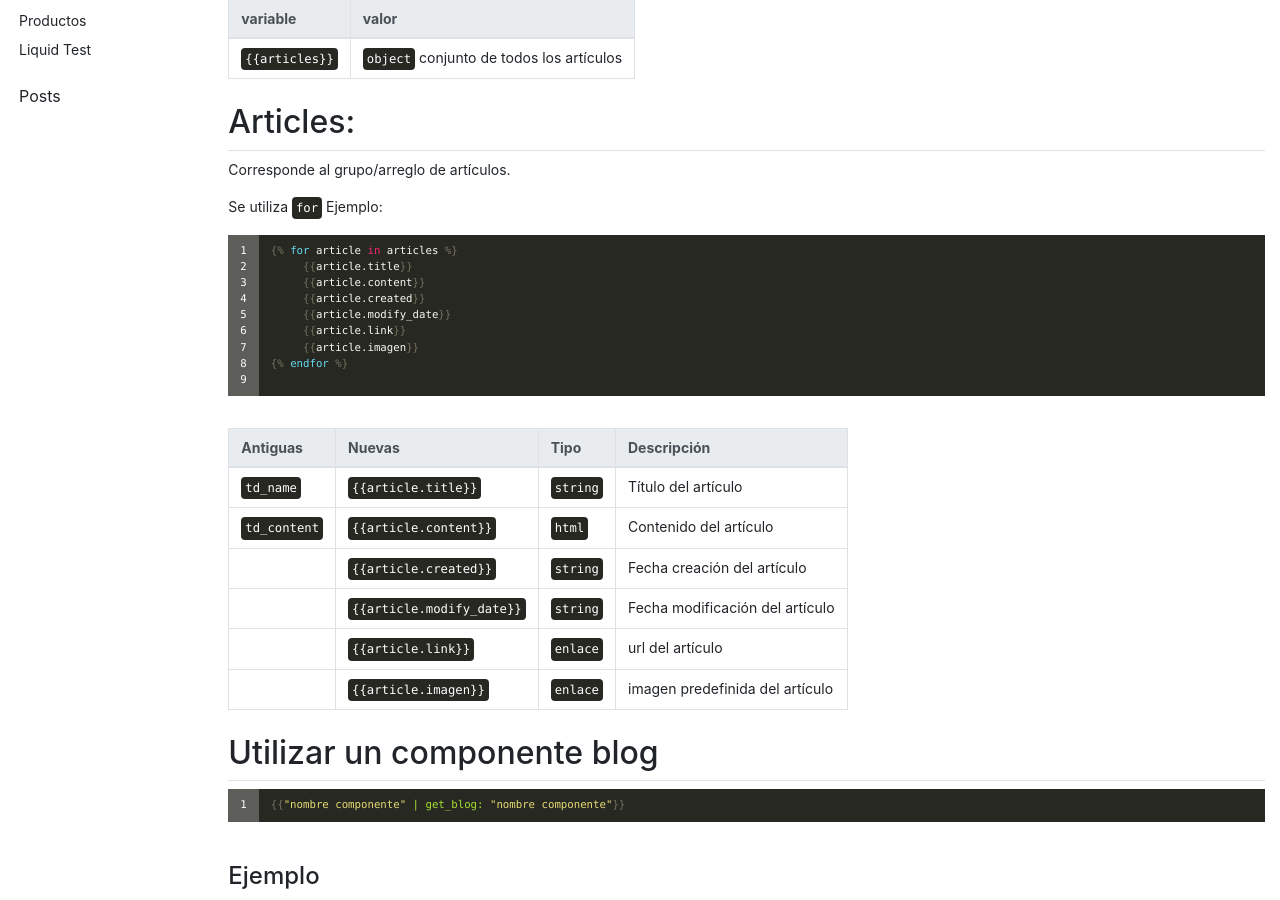
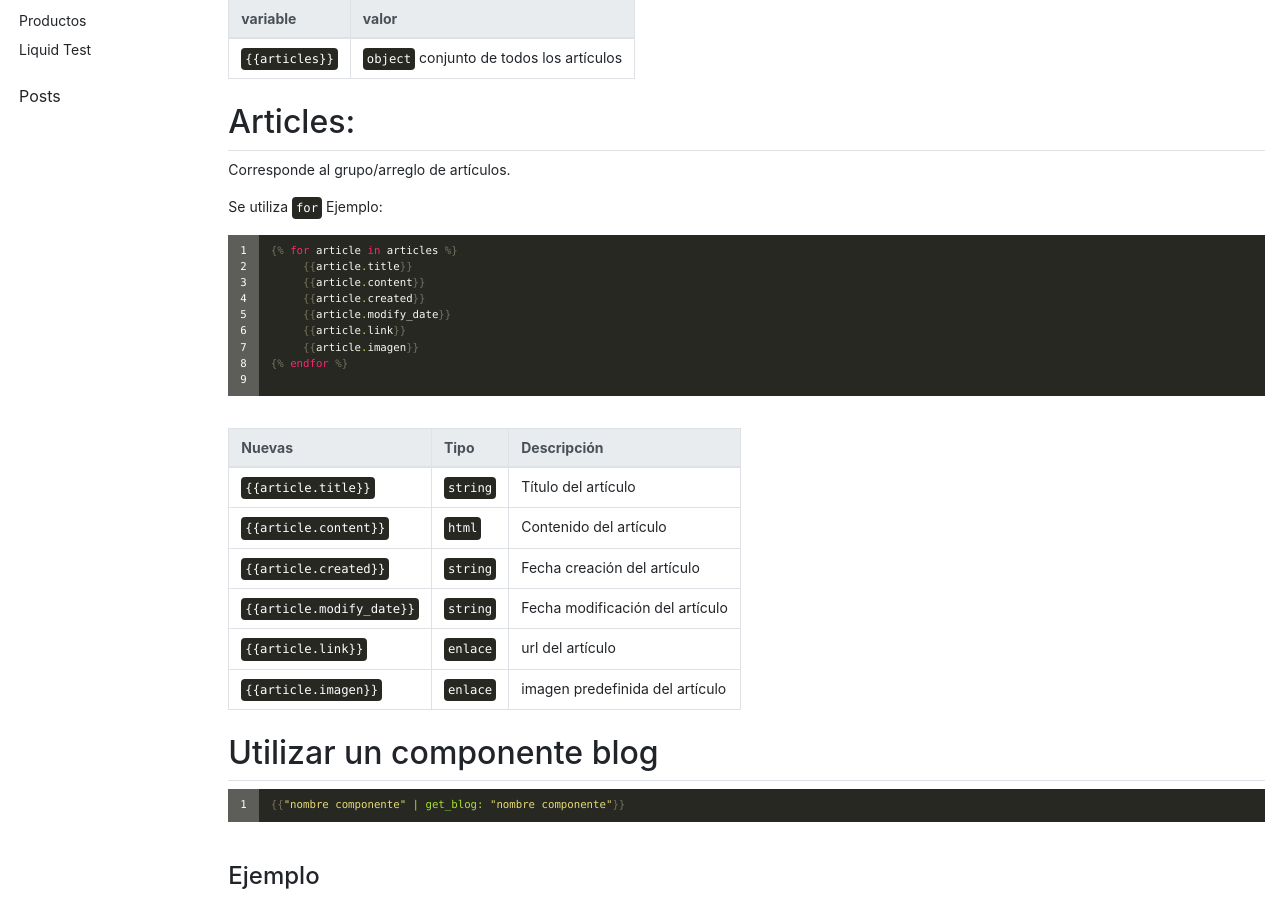
Before and after one commit to Bsale-IO/template-docs, a Jekyll site: the page built from docs/_liquid/Blog-y-Articulos.md, in a window 1280 px wide and 900 px high, scrolled down 303 px. Built offline with Jekyll 4.4.1, drawn with Linux system fonts in a browser that asks for light colours.

Commit message:
liquid fix

````diff
--- a/docs/_liquid/Blog-y-Articulos.md
+++ b/docs/_liquid/Blog-y-Articulos.md
@@ -21,7 +21,7 @@
 
 Se utiliza `for` Ejemplo:
 
-```django
+```liquid
 {% for article in articles %}
      {{article.title}}
      {{article.content}}
@@ -33,14 +33,14 @@
 
 ```
 
-| Antiguas   | Nuevas                  | Tipo |Descripción                          |
-| ---------- | ----------------------- | ------|------------------------------ |
-|`td_name`   |`{{article.title}}`      | `string`|Título del artículo                  |
-|`td_content`|`{{article.content}}`    | `html` |Contenido del artículo                  |
-|            |`{{article.created}}`| `string`|Fecha creación del artículo |
-|            |`{{article.modify_date}}`|  `string`| Fecha modificación del artículo   |
-|            |`{{article.link}}`       | `enlace`| url del artículo                     |
-|            |`{{article.imagen}}`     |  `enlace`| imagen predefinida del artículo      |
+| Nuevas                  | Tipo |Descripción                          |
+| ----------------------- | ------|------------------------------ |
+|`{{article.title}}`      | `string`|Título del artículo                  |
+|`{{article.content}}`    | `html` |Contenido del artículo                  |
+|`{{article.created}}`    | `string`|Fecha creación del artículo |
+|`{{article.modify_date}}`|  `string`| Fecha modificación del artículo   |
+|`{{article.link}}`       | `enlace`| url del artículo                     |
+|`{{article.imagen}}`     |  `enlace`| imagen predefinida del artículo      |
 
 ## Utilizar un componente blog
 
````
